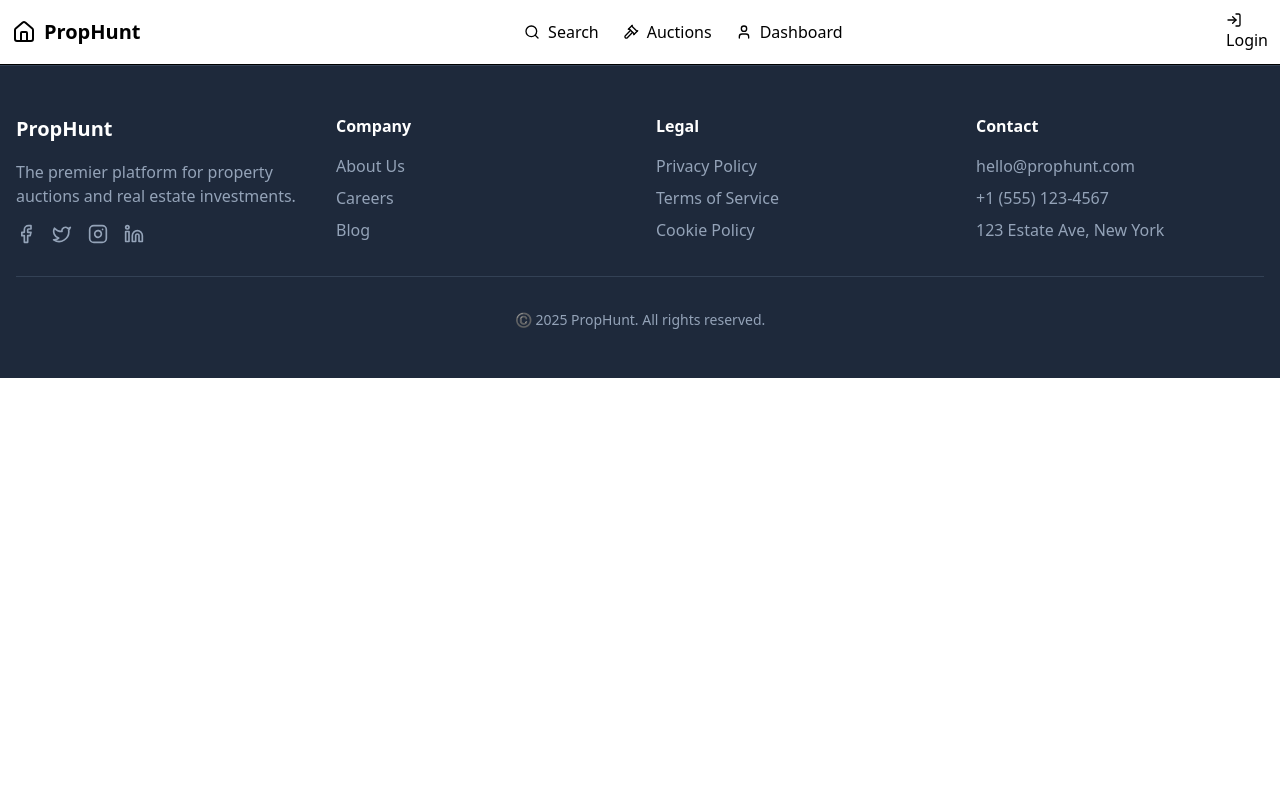
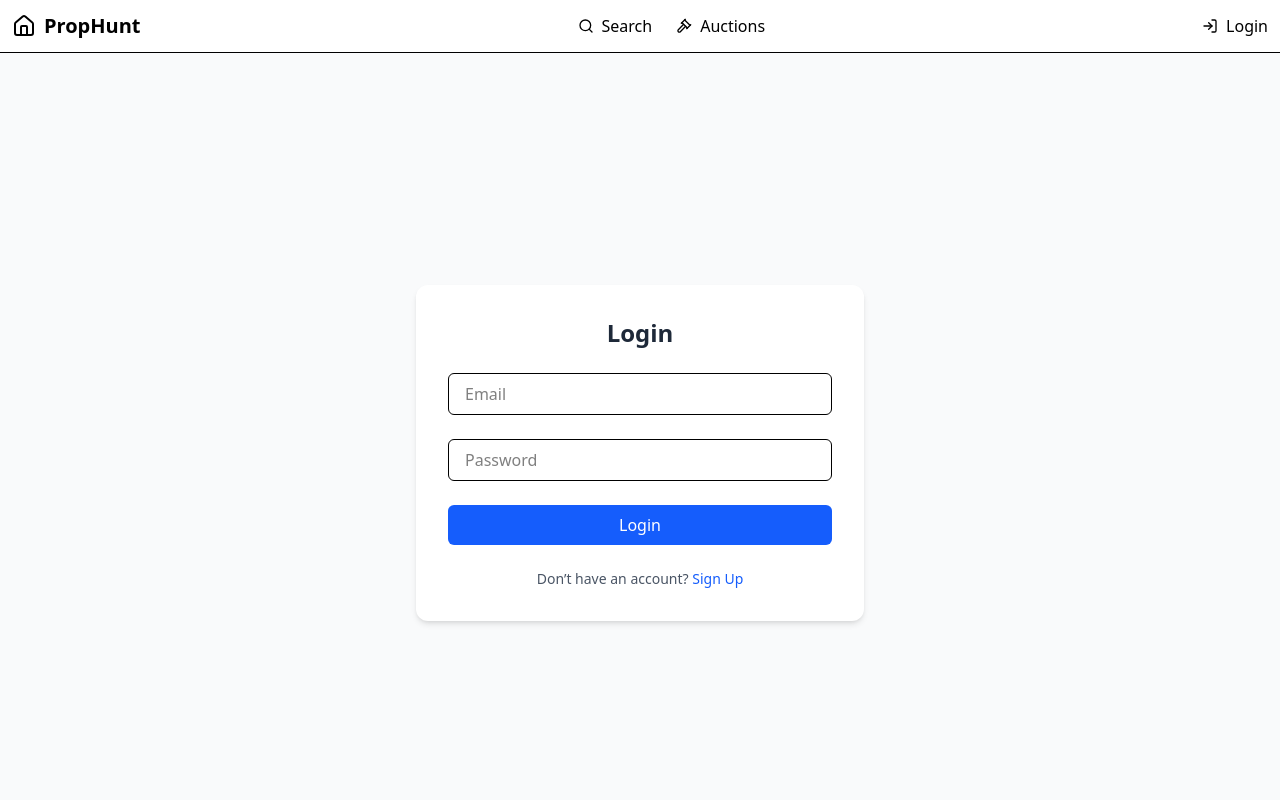
Before and after one commit to MohitSingh250/PropHunt, a React (Vite) app: page /login in a window 1280 px wide. Shown: the top 800 px of the page. Built offline with nearby package versions, Linux system fonts and the light colour scheme.

Commit message:
authentication with supabase

```diff
--- a/package.json
+++ b/package.json
@@ -10,6 +10,7 @@
     "preview": "vite preview"
   },
   "dependencies": {
+    "@supabase/supabase-js": "^2.52.0",
     "@tailwindcss/vite": "^4.1.5",
     "date-fns": "^4.1.0",
     "lucide-react": "^0.507.0",
--- a/src/App.jsx
+++ b/src/App.jsx
@@ -6,7 +6,10 @@ import { SearchPage } from './pages/SearchPage';
 import { PropertyPage } from './pages/PropertyPage';
 import { AuctionPage } from './pages/AuctionPage';
 import { Dashboard } from './pages/Dashboard';
-import  PropertyMain  from './pages/PropertyMain';
+import Login from './pages/Login';
+import PropertyMain from './pages/PropertyMain';
+import ProtectedRoute from './components/ProtectedRoute'; // 🆕
+
 export default function App() {
   return (
     <>
@@ -17,9 +20,16 @@ export default function App() {
           <Route path="/search" element={<SearchPage />} />
           <Route path="/properties/:id" element={<PropertyPage />} />
           <Route path="/properties" element={<PropertyMain />} />
-
+          <Route path="/login" element={<Login />} />
           <Route path="/auctions" element={<AuctionPage />} />
-          <Route path="/dashboard" element={<Dashboard />} />
+          <Route
+            path="/dashboard"
+            element={
+              <ProtectedRoute>
+                <Dashboard />
+              </ProtectedRoute>
+            }
+          />
         </Routes>
       </main>
       <Footer />
--- /dev/null
+++ b/src/components/AuthForm.jsx
@@ -0,0 +1,41 @@
+import { useState } from 'react';
+import { supabase } from '../supabase';
+
+const AuthForm = ({ mode = 'login' }) => {
+  const [email, setEmail] = useState('');
+  const [password, setPassword] = useState('');
+  const [message, setMessage] = useState('');
+
+  const handleAuth = async (e) => {
+    e.preventDefault();
+    setMessage('');
+
+    const fn = mode === 'signup'
+      ? supabase.auth.signUp
+      : supabase.auth.signInWithPassword;
+
+    const { error } = await fn({ email, password });
+
+    setMessage(error ? error.message : `${mode} successful!`);
+  };
+
+  return (
+    <form onSubmit={handleAuth}>
+      <h2>{mode === 'signup' ? 'Sign Up' : 'Login'}</h2>
+      <input
+        type="email"
+        placeholder="Email"
+        value={email}
+        onChange={(e) => setEmail(e.target.value)} required />
+      <input
+        type="password"
+        placeholder="Password"
+        value={password}
+        onChange={(e) => setPassword(e.target.value)} required />
+      <button type="submit">{mode === 'signup' ? 'Sign Up' : 'Login'}</button>
+      <p>{message}</p>
+    </form>
+  );
+};
+
+export default AuthForm;
--- a/src/components/Navbar.jsx
+++ b/src/components/Navbar.jsx
@@ -1,7 +1,36 @@
-import { Link } from 'react-router-dom';
-import { Home, Search as SearchIcon, Gavel, User, LogIn } from 'lucide-react';
+import { Link, useNavigate } from 'react-router-dom';
+import { Home, Search as SearchIcon, Gavel, User, LogIn, LogOut } from 'lucide-react';
+import { useEffect, useState } from 'react';
+import { supabase } from '../supabase';
 
 export function Navbar() {
+  const [user, setUser] = useState(null);
+  const navigate = useNavigate();
+
+  // Fetch auth user on mount
+  useEffect(() => {
+    const getUser = async () => {
+      const { data } = await supabase.auth.getUser();
+      setUser(data.user);
+    };
+
+    getUser();
+
+    // Subscribe to auth changes (login/logout)
+    const { data: listener } = supabase.auth.onAuthStateChange((_event, session) => {
+      setUser(session?.user ?? null);
+    });
+
+    return () => {
+      listener.subscription.unsubscribe();
+    };
+  }, []);
+
+  const handleLogout = async () => {
+    await supabase.auth.signOut();
+    navigate('/'); // Redirect to home after logout
+  };
+
   return (
     <nav className="sticky top-0 z-50 border-b border-border bg-background/95 backdrop-blur supports-[backdrop-filter]:bg-background/60 p-3">
       <div className="container flex items-center justify-between">
@@ -30,6 +59,7 @@ export function Navbar() {
             <Gavel className="h-4 w-4" />
             <span>Auctions</span>
           </Link>
+          {user && (
             <Link
               to="/dashboard"
               className="flex items-center gap-2 text-muted-foreground hover:text-foreground transition-colors"
@@ -37,12 +67,21 @@ export function Navbar() {
               <User className="h-4 w-4" />
               <span>Dashboard</span>
             </Link>
+          )}
         </div>
 
-        <button className="btn-primary">
+        {/* Login/Logout Button */}
+        {user ? (
+          <button className="btn-secondary" onClick={handleLogout}>
+            <LogOut className="h-4 w-4 mr-2" />
+            Logout
+          </button>
+        ) : (
+          <Link to="/login" className="btn-primary flex items-center">
             <LogIn className="h-4 w-4 mr-2" />
             Login
-        </button>
+          </Link>
+        )}
       </div>
     </nav>
   );
--- /dev/null
+++ b/src/components/ProtectedRoute.jsx
@@ -0,0 +1,24 @@
+import { Navigate } from 'react-router-dom';
+import { useEffect, useState } from 'react';
+import { supabase } from '../supabase';
+
+export default function ProtectedRoute({ children }) {
+  const [user, setUser] = useState(null);
+  const [checking, setChecking] = useState(true);
+
+  useEffect(() => {
+    const checkUser = async () => {
+      const { data } = await supabase.auth.getUser();
+      if (data.user) {
+        setUser(data.user);
+      }
+      setChecking(false);
+    };
+
+    checkUser();
+  }, []);
+
+  if (checking) return null; // you can return a loader here if desired
+
+  return user ? children : <Navigate to="/login" replace />;
+}
--- a/src/pages/Dashboard.jsx
+++ b/src/pages/Dashboard.jsx
@@ -1,11 +1,39 @@
+import { useEffect, useState } from 'react';
+import { useNavigate } from 'react-router-dom';
+import { supabase } from '../supabase';
+
 import { PropertyCard } from '../components/PropertyCard';
 import { AuctionCard } from '../components/AuctionCard';
 import { mockData } from '../data/mockData';
 import { Bookmark, Gavel, User, Bell, Settings } from 'lucide-react';
 
 export function Dashboard() {
+  const [user, setUser] = useState(null);
+  const navigate = useNavigate();
+
   const savedProperties = mockData.properties.slice(0, 3);
   const activeAuctions = mockData.auctions.slice(0, 2);
+
+  useEffect(() => {
+    // Fetch logged-in user
+    const getUser = async () => {
+      const { data, error } = await supabase.auth.getUser();
+      if (error || !data.user) {
+        navigate('/login'); // redirect if no user
+      } else {
+        setUser(data.user);
+      }
+    };
+
+    getUser();
+  }, [navigate]);
+
+  const handleLogout = async () => {
+    await supabase.auth.signOut();
+    navigate('/login');
+  };
+
+  if (!user) return null; // or add a loading spinner
 
   return (
     <div style={{
@@ -43,7 +71,7 @@ export function Dashboard() {
                 <User style={{ height: '1.25rem', width: '1.25rem', color: '#3b82f6' }} />
               </div>
               <div>
-                <h3 style={{ fontWeight: '500' }}>John Doe</h3>
+                <h3 style={{ fontWeight: '500' }}>{user.email}</h3>
                 <p style={{ fontSize: '0.875rem', color: '#64748b' }}>Premium Member</p>
               </div>
             </div>
@@ -96,10 +124,21 @@ export function Dashboard() {
                 <Settings style={{ height: '1rem', width: '1rem' }} />
                 Settings
               </a>
+              <button onClick={handleLogout} style={{
+                marginTop: '1rem',
+                backgroundColor: '#ef4444',
+                color: '#fff',
+                padding: '0.5rem 0.75rem',
+                border: 'none',
+                borderRadius: '0.375rem',
+                cursor: 'pointer'
+              }}>
+                Logout
+              </button>
             </nav>
           </div>
 
-          {/* Main Content */}
+          {/* Main Content (same as your current layout) */}
           <div style={{ flex: 1 }}>
             <h1 style={{ fontSize: '1.875rem', fontWeight: 'bold', marginBottom: '1.5rem' }}>Dashboard</h1>
 
@@ -182,7 +221,6 @@ export function Dashboard() {
                 ))}
               </div>
             </div>
-
           </div>
         </div>
       </div>
--- /dev/null
+++ b/src/pages/Login.jsx
@@ -0,0 +1,116 @@
+import { useState, useEffect } from 'react';
+import { supabase } from '../supabase';
+import { useNavigate } from 'react-router-dom';
+
+export default function Login() {
+  const [form, setForm] = useState({ email: '', password: '' });
+  const [isLogin, setIsLogin] = useState(true);
+  const [loading, setLoading] = useState(false);
+  const [error, setError] = useState('');
+  const [message, setMessage] = useState('');
+  const navigate = useNavigate();
+
+  useEffect(() => {
+    // Check if user is already logged in
+    const getSession = async () => {
+      const { data } = await supabase.auth.getSession();
+      if (data.session) {
+        navigate('/dashboard');
+      }
+    };
+    getSession();
+  }, [navigate]);
+
+  const handleSubmit = async (e) => {
+    e.preventDefault();
+    setError('');
+    setMessage('');
+    setLoading(true);
+
+    try {
+      let result;
+      if (isLogin) {
+        result = await supabase.auth.signInWithPassword(form);
+      } else {
+        result = await supabase.auth.signUp({
+          email: form.email,
+          password: form.password,
+        });
+      }
+
+      if (result.error) {
+        throw result.error;
+      }
+
+      // Handle email confirmation flow
+      if (!isLogin && result.data.user && !result.data.session) {
+        setMessage('Check your email to confirm your account.');
+        setLoading(false);
+        return;
+      }
+
+      // Navigate if session is available
+      if (result.data.session) {
+        navigate('/dashboard');
+      } else {
+        setMessage('Signed up successfully. Check your email to confirm.');
+      }
+    } catch (err) {
+      setError(err.message);
+    } finally {
+      setLoading(false);
+    }
+  };
+
+  return (
+    <div className="min-h-screen flex items-center justify-center bg-gray-50 px-4">
+      <form
+        onSubmit={handleSubmit}
+        className="w-full max-w-md bg-white p-8 shadow-md rounded-xl space-y-6"
+      >
+        <h2 className="text-2xl font-semibold text-center text-gray-800">
+          {isLogin ? 'Login' : 'Create an Account'}
+        </h2>
+
+        {error && <p className="text-red-600 text-sm text-center">{error}</p>}
+        {message && <p className="text-green-600 text-sm text-center">{message}</p>}
+
+        <input
+          type="email"
+          placeholder="Email"
+          value={form.email}
+          onChange={(e) => setForm({ ...form, email: e.target.value })}
+          className="w-full px-4 py-2 border rounded-md"
+          required
+        />
+        <input
+          type="password"
+          placeholder="Password"
+          value={form.password}
+          onChange={(e) => setForm({ ...form, password: e.target.value })}
+          className="w-full px-4 py-2 border rounded-md"
+          required
+        />
+
+        <button
+          type="submit"
+          className="w-full bg-blue-600 text-white py-2 rounded-md hover:bg-blue-700 transition"
+          disabled={loading}
+        >
+          {loading ? 'Processing...' : isLogin ? 'Login' : 'Sign Up'}
+        </button>
+
+        <p className="text-center text-sm text-gray-600">
+          {isLogin ? 'Don’t have an account?' : 'Already have an account?'}{' '}
+          <button
+            type="button"
+            className="text-blue-600 hover:underline"
+            onClick={() => setIsLogin(!isLogin)}
+          >
+            {isLogin ? 'Sign Up' : 'Login'}
+          </button>
+        </p>
+      </form>
+    </div>
+  );
+}
--- /dev/null
+++ b/src/supabase.js
@@ -0,0 +1,6 @@
+
+import { createClient } from '@supabase/supabase-js'
+
+const supabaseUrl = 'https://nvehatyvhfyakutnnshi.supabase.co'
+const supabaseKey = 'eyJhbGciOiJIUzI1NiIsInR5cCI6IkpXVCJ9.eyJpc3MiOiJzdXBhYmFzZSIsInJlZiI6Im52ZWhhdHl2aGZ5YWt1dG5uc2hpIiwicm9sZSI6ImFub24iLCJpYXQiOjE3NTMxMTczMDIsImV4cCI6MjA2ODY5MzMwMn0.SMiL8_NmvmfKzbgc0PwOtC_Cjy34vqxOTIBziWqLzXI'
+export const supabase = createClient(supabaseUrl, supabaseKey)
```
Also changed, not shown: 1 other file (tests, documents, lock files or other folders). Lines whose indentation alone changed are shown as unchanged.
